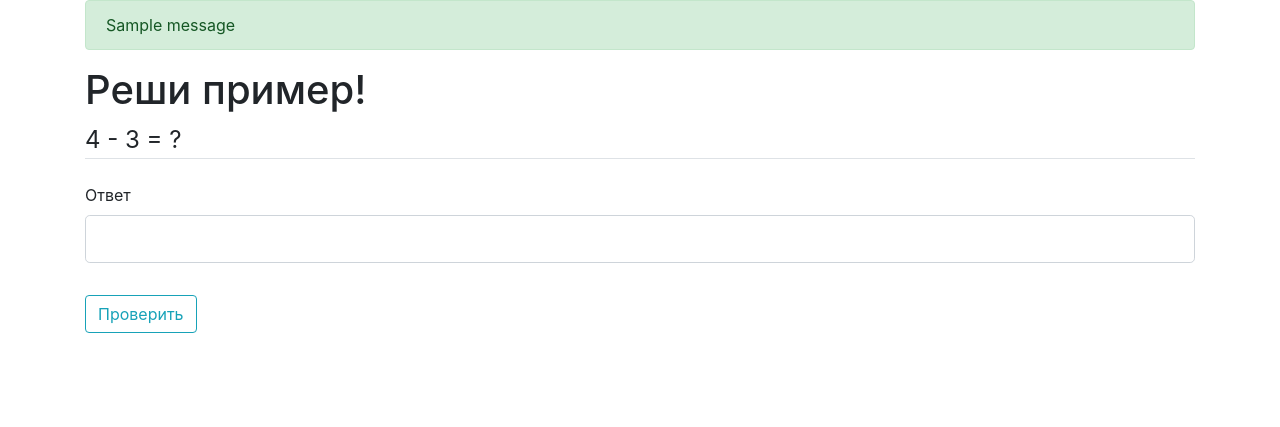
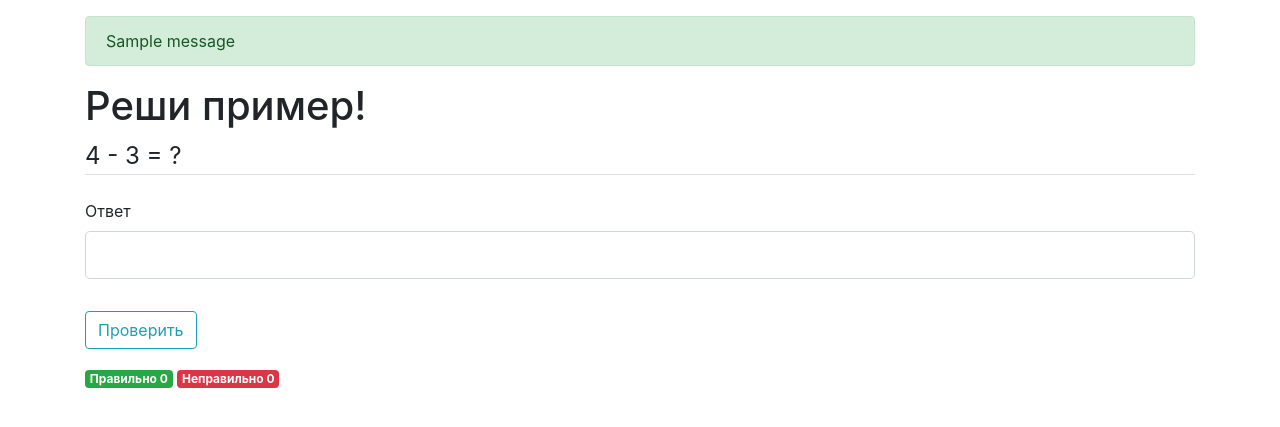
Before and after one commit to rkablukov/math-examples, a Flask app: page / in a window 1280 px wide. Shown: the top 427 px of the page. Run offline with Flask 2, Linux system fonts and the light colour scheme; one stand-in notice (Sample message) is shown; some libraries are stand-ins or nearby versions.

Commit message:
right and wrong counters

```diff
--- a/app.py
+++ b/app.py
@@ -1,5 +1,6 @@
 import random
-from flask import Flask, render_template, url_for, flash, request, Markup
+from datetime import datetime
+from flask import Flask, render_template, url_for, flash, request, Markup, make_response
 from forms import QuestionForm
 
 
@@ -21,19 +22,34 @@ def get_new_question():
 
 @app.route('/', methods=['GET', 'POST'])
 def home():
+    n_right_answers = int(request.cookies.get('n_right_answers', 0))
+    n_wrong_answers = int(request.cookies.get('n_wrong_answers', 0))
+    last_answer_date = request.cookies.get('last_answer_date')
+    now = datetime.now().strftime("%Y-%m-%d")
+    if now != last_answer_date:
+        n_right_answers = 0
+        n_wrong_answers = 0
+    last_answer_date = now
+
     form = QuestionForm()
     if form.validate_on_submit():
         if form.answer.data == int(form.right_answer.data):
             flash(f"Правильно! {form.question.data} = {form.answer.data}", 'success')
+            n_right_answers += 1
         else:
             flash(Markup(f"Ошибка! {form.question.data} = <strike>{form.answer.data}</strike> {form.right_answer.data}"), 'danger')
+            n_wrong_answers += 1
         form = get_new_question()
     elif request.method == 'GET':
         form = get_new_question()
     else:
         flash('В ответе должно быть введено число!', 'danger')
 
-    return render_template('home.html', form=form)
+    response = make_response(render_template('home.html', form=form, n_right_answers=n_right_answers, n_wrong_answers=n_wrong_answers))
+    response.set_cookie('n_right_answers', str(n_right_answers))
+    response.set_cookie('n_wrong_answers', str(n_wrong_answers))
+    response.set_cookie('last_answer_date', last_answer_date)
+    return response
 
 
 if __name__ == '__main__':
--- a/forms.py
+++ b/forms.py
@@ -1,5 +1,6 @@
 from flask_wtf import FlaskForm
-from wtforms import IntegerField, HiddenField, SubmitField
+from wtforms import HiddenField, SubmitField
+from wtforms.fields.html5 import IntegerField
 
 
 class QuestionForm(FlaskForm):
--- a/templates/home.html
+++ b/templates/home.html
@@ -24,5 +24,8 @@
             {{ form.submit(class="btn btn-outline-info") }}
         </div>
     </form>
+
+    <span class="badge badge-success">Правильно {{n_right_answers}}</span>
+    <span class="badge badge-danger">Неправильно {{n_wrong_answers}}</span>
 </div>
 {% endblock content %}
--- a/templates/layout.html
+++ b/templates/layout.html
@@ -7,6 +7,8 @@
 
     <!-- Bootstrap CSS -->
     <link rel="stylesheet" href="https://stackpath.bootstrapcdn.com/bootstrap/4.3.1/css/bootstrap.min.css" integrity="sha384-ggOyR0iXCbMQv3Xipma34MD+dH/1fQ784/j6cY/iJTQUOhcWr7x9JvoRxT2MZw1T" crossorigin="anonymous">
+
+    <link rel="stylesheet" type="text/css" href="{{url_for('static', filename='main.css')}}">
 
     <title>Математика</title>
   </head>
@@ -18,7 +20,7 @@
                 {% with messages = get_flashed_messages(with_categories=true) %}
                     {% if messages %}
                         {% for category, message in messages %}
-                            <div class="alert alert-{{category}}">
+                            <div class="alert alert-{{category}} mt-3">
                                 {{ message }}
                             </div>
                         {% endfor %}
```
Also changed, not shown: static/main.css (added). Lines whose indentation alone changed are shown as unchanged.
